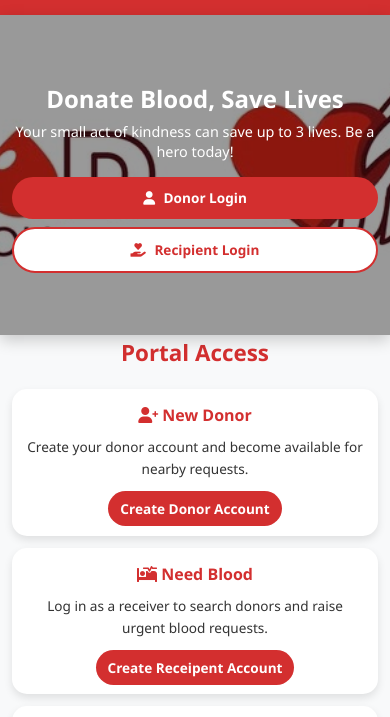
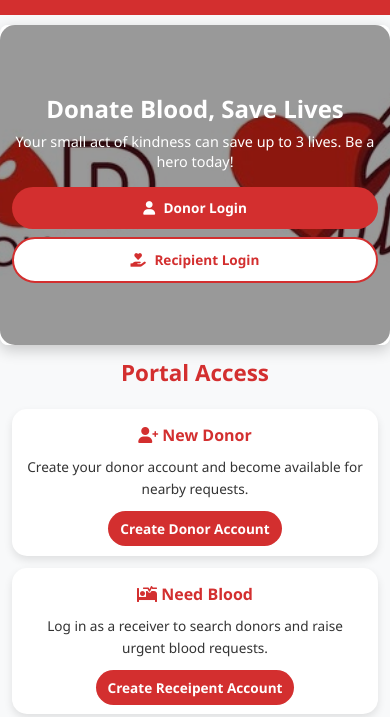
Before and after one commit to ritesh1k/BLOOD_LINK_HUB, a website: page frontend/index.html in a window 390 px wide. Shown: the part 61-778 px from the top of the page. Drawn offline with Linux system fonts and the light colour scheme.

Commit message:
Revert hero section - restore max-width, border-radius, and constrained layout

```diff
--- a/frontend/home.css
+++ b/frontend/home.css
@@ -77,17 +77,14 @@ header {
 /* ===== HERO SECTION ===== */
 .hero {
   position: relative;
-  background-image: url('hero-banner.jpg');
-  background-repeat: no-repeat;
-  background-position: center center;
+  background: url('hero-banner.jpg') no-repeat center center;
   background-size: cover;
-  background-attachment: fixed;
   width: 100%;
-  max-width: 100%;
+  max-width: 1200px;
   min-height: 400px;
   height: auto;
-  margin: 20px 0;
-  border-radius: 0;
+  margin: 20px auto;
+  border-radius: 15px;
   overflow: hidden;
   box-shadow: 0px 5px 15px rgba(0,0,0,0.2);
   display: flex;
@@ -102,7 +99,7 @@ header {
   width: 100%;
   height: 100%;
   background: rgba(0,0,0,0.4);
-  border-radius: 0;
+  border-radius: 15px;
 }
 
 .hero-content {
@@ -479,9 +476,9 @@ footer {
   }
 
   .hero {
-    margin: 15px 0;
+    margin: 15px auto;
     min-height: 360px;
-    border-radius: 0;
+    border-radius: 10px;
   }
 
   .hero-content h1 {
@@ -552,7 +549,7 @@ footer {
 @media (max-width: 500px) {
   .hero {
     min-height: 340px;
-    margin: 12px 0;
+    margin: 12px auto;
   }
 
   .hero-content {
@@ -662,8 +659,8 @@ footer {
 
   .hero {
     min-height: 320px;
-    margin: 0;
-    border-radius: 0;
+    margin: 10px auto;
+    border-radius: 8px;
   }
 
   .hero-content {
```
